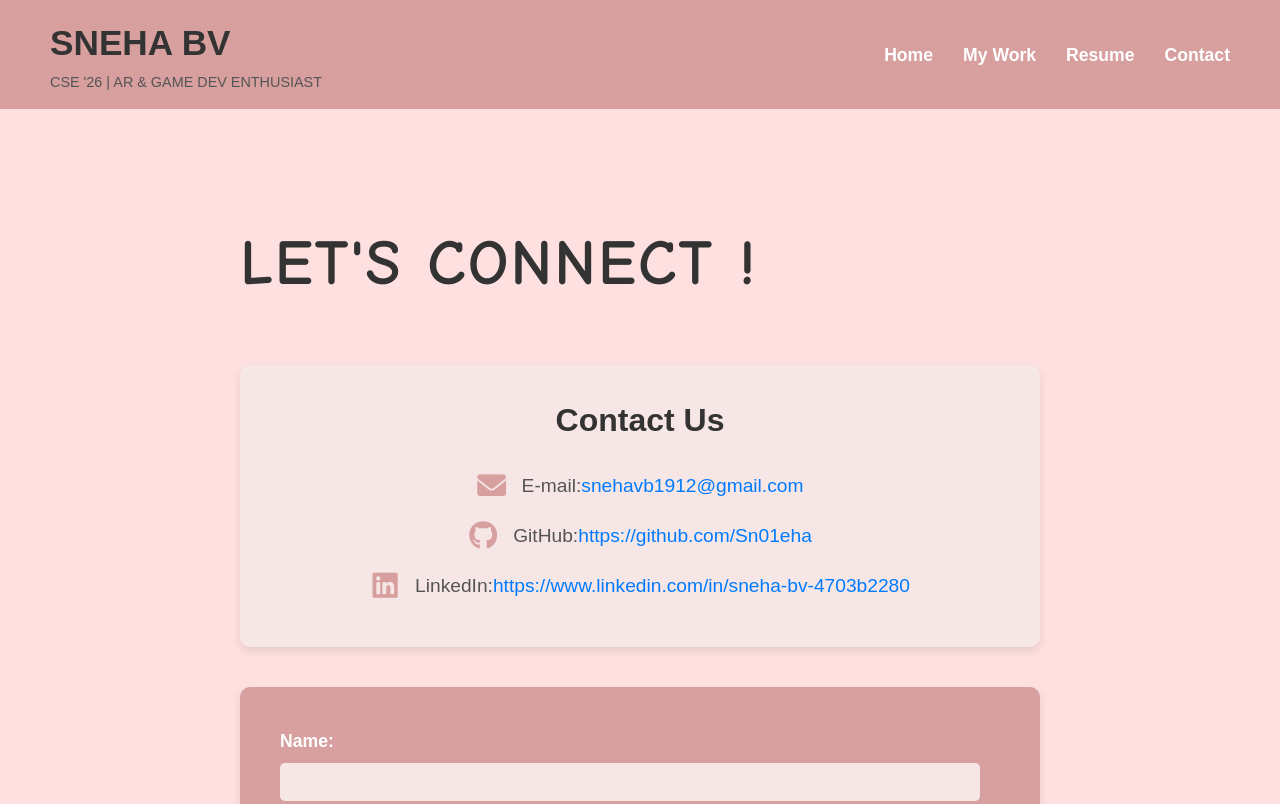
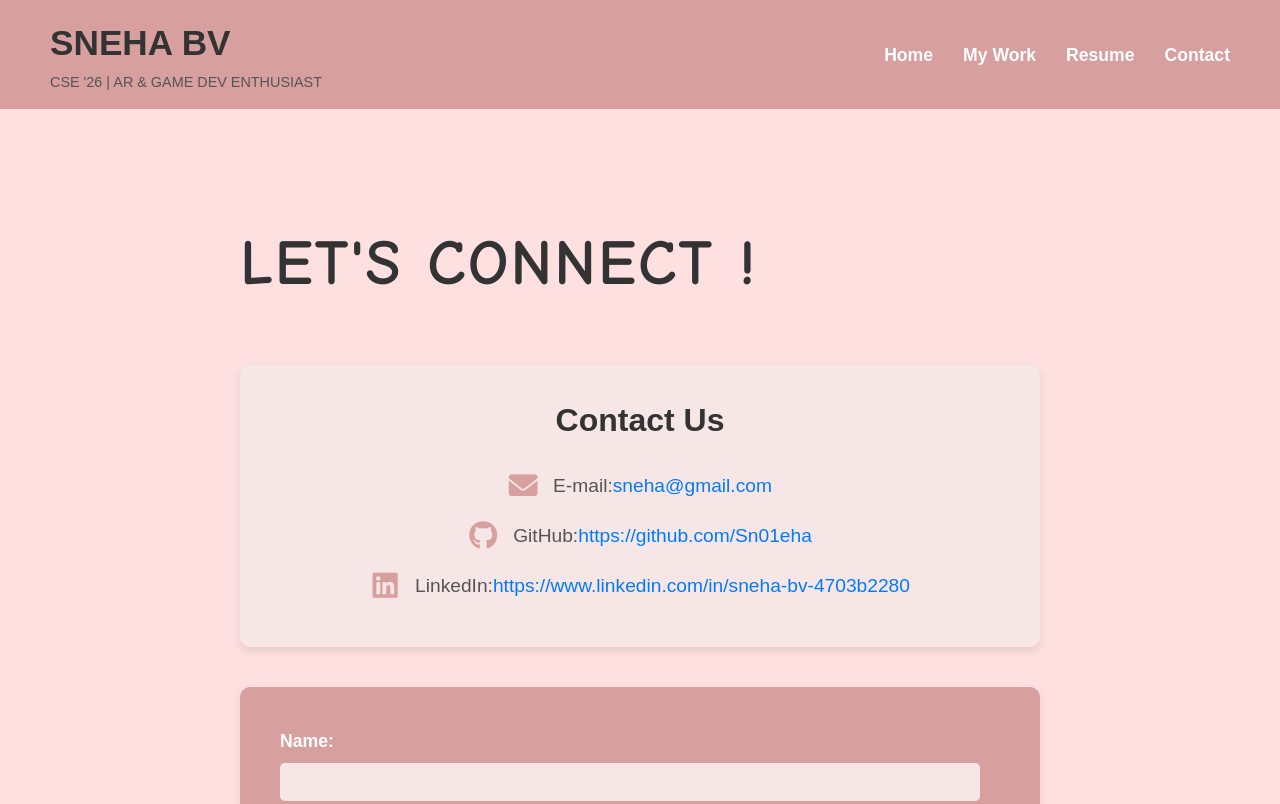
Before and after one commit to Sn01eha/My_Portfolio, a plain HTML site: page contact.html in a window 1280 px wide. Shown: the top 804 px of the page. Drawn offline with Linux system fonts and the light colour scheme; files that its build step writes are made by us from their sources; files whose address does not match are found by name.

Commit message:
Update contact.html

```diff
--- a/contact.html
+++ b/contact.html
@@ -28,7 +28,7 @@
 
         <section class="contact-info">
             <h3>Contact Us</h3>
-            <p><i class="fas fa-envelope"></i> E-mail: <a href="mailto:snehavb1912@gmail.com">snehavb1912@gmail.com</a></p>
+            <p><i class="fas fa-envelope"></i> E-mail: <a href="mailto:snehavb1912@gmail.com">sneha@gmail.com</a></p>
             <p><i class="fab fa-github"></i> GitHub: <a href="https://github.com/Sn01eha" target="_blank">https://github.com/Sn01eha</a></p>
             <p><i class="fab fa-linkedin"></i> LinkedIn: <a href="https://www.linkedin.com/in/sneha-bv-4703b2280" target="_blank">https://www.linkedin.com/in/sneha-bv-4703b2280</a></p>
         </section>
```
